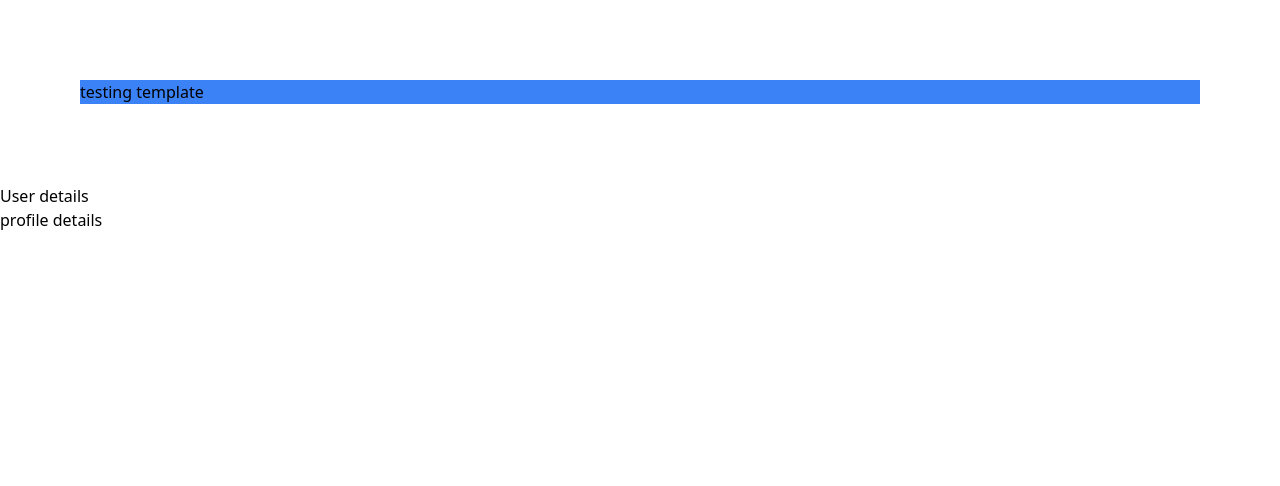
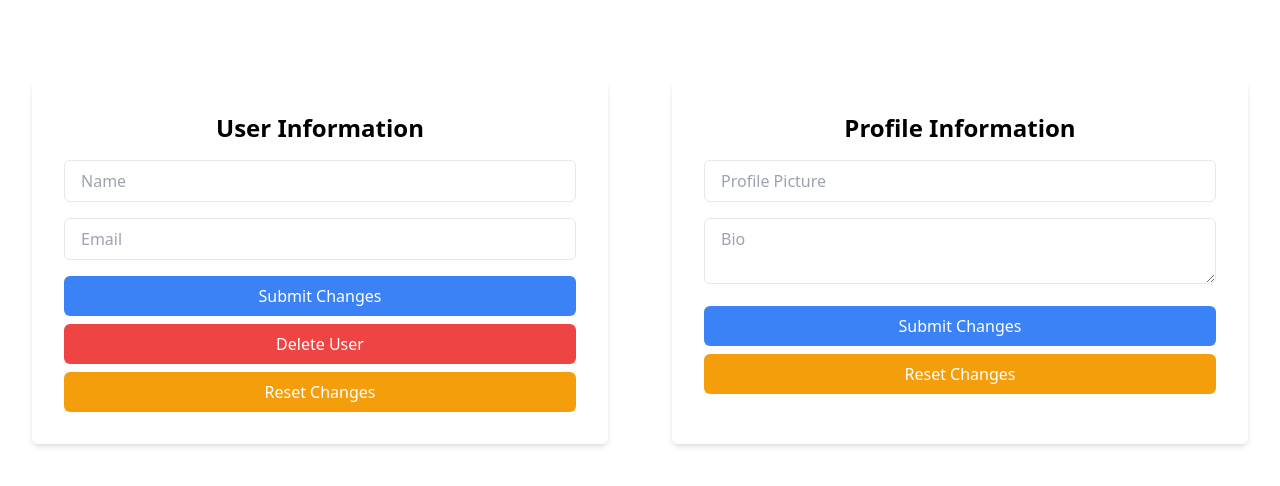
Before and after one commit to wells1989/Python-Flask-rehab_tracker, a Flask app: template templates/profile_page.html in a window 1280 px wide. Shown: the part 80-566 px from the top of the page. Run offline with Flask 3, Linux system fonts and the light colour scheme; the template is opened without the code that fills it, so the values that code supplies are empty.

Commit message:
profile page update / delete routes

```diff
--- a/app.py
+++ b/app.py
@@ -31,7 +31,7 @@ def register():
         fields = ('name', 'email', 'password', 'profile_pic', 'bio')
         values = process_request(request, *fields)
 
-        name, email, password, profile_pic, bio = values['email'], values["email"], values['password'], values['profile_pic'], values['bio']
+        name, email, password, profile_pic, bio = values['name'], values["email"], values['password'], values['profile_pic'], values['bio']
 
         logged_in_user, status_code = db_block(register_user, name, email, password, profile_pic, bio)
 
@@ -79,6 +79,10 @@ def logout():
         return redirect("/", code=301)
         # dev only return f'user logged out', 200
 
+@app.route('/deleted', methods=["GET", "DELETE"])
+def deleted():
+    return render_template("user_deleted.html")
+
 ## User routes
 @app.route('/users', methods=["GET"])
 def users():
@@ -97,7 +101,6 @@ def users():
 @app.route("/users/<int:id>", methods=["GET", "PUT", "DELETE"])
 def user(id):
     logged_in_user = session.get('logged_in_user')
-    print(logged_in_user)
     if not logged_in_user:
         return "Unauthorised", 401
 
@@ -105,19 +108,41 @@ def user(id):
         result = db_block(view_user, id, logged_in_user)
         if result:
             profile = db_block(select_profile, id, logged_in_user)[0]
-            print(profile)
             return render_template("profile_page.html", user=logged_in_user, profile=profile)
         else:
             return redirect("/")
 
     elif request.method == "PUT":
-        return update_wrapper(request, ["name", "email", "password"], id, update_user, logged_in_user)
+
+        result, status_code = update_wrapper(request, ["name", "email"], id, update_user, logged_in_user)
+
+        if status_code > 400:
+            return "Failed to update user", status_code
+
+        updated_user, status_code = db_block(view_user, id, logged_in_user)
+
+        session['logged_in_user'] = updated_user
+        # dev only for postman testing
+        user_agent = request.headers.get('User-Agent', '')
+        if 'Postman' in user_agent:
+            return "User updated successfully", 200
+            # slight BUG in that postman updates aren't reflected until user logs out and in again
+        else:
+            return updated_user, 200
 
     elif request.method == "DELETE":
 
-        result = db_block(delete_user, id, logged_in_user)
-        if result:
-            return result
+        result, status_code = db_block(delete_user, id, logged_in_user)
+        if status_code != 200:
+            return result, status_code
+        elif result:
+            session["logged_in_user"] = None
+
+            # dev only, postman testing
+            user_agent = request.headers.get('User-Agent', '')
+            if 'Postman' in user_agent:
+                return "User deleted successfully", 200
+            return redirect("/deleted")
         else:
             return 404
 
--- a/templates/profile_page.html
+++ b/templates/profile_page.html
@@ -1,21 +1,158 @@
 {% extends "base.html" %}
 
+{% block title %}User Profile{% endblock %}
+
 {% block content %}
+<div class = "flex justify-center flex-wrap">
+    <!-- User Form -->
+    <div class="container mx-auto mt-20 bg-white p-8 rounded-md shadow-md max-w-xl">
+        <h2 class="text-center text-2xl font-bold mb-4">User Information</h2>
+        <form id="userForm" action="/update_user" method="put">
+            <input type="text" name="name" placeholder="Name" required class="w-full px-4 py-2 mb-4 border rounded-md" value="{{ user.name }}">
+            <input type="email" name="email" placeholder="Email" required
+            pattern="[a-zA-Z0-9._%+-]+@[a-zA-Z0-9.-]+\.[a-zA-Z]{2,}$"
+            title="Enter a valid email address"
+            class="w-full px-4 py-2 mb-4 border rounded-md" value="{{ user.email }}">
+
+            <input type="hidden" name="user_id" value="{{ user.id }}" id = "user_id">
+            <input type="submit" id="editUser" value="Submit Changes" class="w-full bg-blue-500 text-white py-2 px-4 rounded-md cursor-pointer">
+            <button id="deleteUser" class="w-full bg-red-500 text-white py-2 px-4 rounded-md cursor-pointer mt-2">Delete User</button>
+            <button id="resetUser" class="w-full bg-yellow-500 text-white py-2 px-4 rounded-md cursor-pointer mt-2">Reset Changes</button>
+        </form>
+    </div>
+
+    <!-- Profile Form -->
+    <div class="container mx-auto mt-20 bg-white p-8 rounded-md shadow-md max-w-xl">
+        <h2 class="text-center text-2xl font-bold mb-4">Profile Information</h2>
+        <form id="profileForm" action="/users/profiles/{{ user.id }}" method="put">
+            <input type="text" name="profile_pic" placeholder="Profile Picture" required class="w-full px-4 py-2 mb-4 border rounded-md" value="{{ profile.profile_pic }}">
+            <textarea name="bio" placeholder="Bio" required class="w-full px-4 py-2 mb-4 border rounded-md">{{ profile.bio }}</textarea>
+            <input type="hidden" name="profile_id" value="{{ profile.id }}">
+            <input type="submit" id="editProfile" value="Submit Changes" class="w-full bg-blue-500 text-white py-2 px-4 rounded-md cursor-pointer">
+            <button id="resetForm" class="w-full bg-yellow-500 text-white py-2 px-4 rounded-md cursor-pointer mt-2">Reset Changes</button>
+        </form>
+    </div>
+</div>
 
 
-<h1 class="bg-blue-500 m-20"> testing template</h1>
+<script>
+    // User Form
+    document.getElementById('editUser').addEventListener('click', function(event) {
+        event.preventDefault();
+
+        var form = document.getElementById('userForm');
+        var name = form.querySelector('input[name="name"]').value;
+        var email = form.querySelector('input[name="email"]').value;
+
+        var url = '/users/{{ user.id }}';
+
+        var data = {
+        name: name,
+        email: email,
+        };
+
+        fetch(url, {
+            method: 'PUT',
+            headers: {
+                'Content-Type': 'application/json'
+            },
+            body: JSON.stringify(data)
+        })
 
 
-<div class="text-black">
-    <span>User details</span>
-    <span class="mr-4">{{ user.email }}</span>
-    <span>{{ user.name }}</span>
-</div>
+        .then(response => {
+            if (response.ok) {
+                alert("user updated!")
+                window.location.reload()
+            } else {
+                console.error('Error:', response.statusText);
+            }
+        })
+        .catch(error => {
+            console.error('Error:', error);
+        });
+    });
 
-<div class="text-red">
-    <span>profile details</span>
-    <span class="mr-4">{{ profile.profile_pic }}</span>
-    <span>{{ profile.bio }}</span>
-</div>
 
+    document.getElementById('deleteUser').addEventListener('click', function(event) {
+        event.preventDefault();
+        if (confirm("Are you sure you want to delete this user?")) {
+            // Logic to delete user
+        }
+
+        var url = '/users/{{ user.id }}';
+
+        fetch(url, {
+            method: 'DELETE',
+            headers: {
+                'Content-Type': 'application/json'
+            }
+        })
+
+        .then(response => {
+            if (response.ok) {
+                alert("user deleted!")
+                window.location.href = "/deleted"
+            } else {
+                console.error('Error:', response.statusText);
+            }
+        })
+        .catch(error => {
+            console.error('Error:', error);
+        });
+    });
+
+    // Profile Form
+    document.getElementById('editProfile').addEventListener('click', function(event) {
+        event.preventDefault();
+
+        var form = document.getElementById('profileForm');
+        var profilePic = form.querySelector('input[name="profile_pic"]').value;
+        var bio = form.querySelector('textarea[name="bio"]').value;
+        var profileId = form.querySelector('input[name="profile_id"]').value;
+
+        var url = '/users/profiles/{{ user.id }}';
+
+        var data = {
+        profile_pic: profilePic,
+        bio: bio,
+        profile_id: profileId
+        };
+
+        fetch(url, {
+            method: 'PUT',
+            headers: {
+                'Content-Type': 'application/json'
+            },
+            body: JSON.stringify(data)
+        })
+
+
+        .then(response => {
+            if (response.ok) {
+                alert("profile updated!")
+                // window.location.href = "/users/{{ user.id }}"
+                window.location.reload()
+            } else {
+                console.error('Error:', response.statusText);
+            }
+        })
+        .catch(error => {
+            console.error('Error:', error);
+        });
+    });
+
+    // resetting User / Profile Forms
+    document.getElementById('resetUser').addEventListener('click', function(event) {
+        event.preventDefault();
+        alert("form reset")
+        document.getElementById('userForm').reset();
+    });
+
+    document.getElementById('resetForm').addEventListener('click', function(event) {
+        event.preventDefault();
+        alert("form reset")
+        document.getElementById('profileForm').reset();
+    });
+</script>
 {% endblock %}
--- a/utils/utils.py
+++ b/utils/utils.py
@@ -2,6 +2,8 @@ import os
 import re
 import psycopg2
 from dotenv import load_dotenv
+import bcrypt
+import binascii
 
 load_dotenv()
 
```
Also changed, not shown: db.py (+6 -5 lines), templates/user_deleted.html (added, +17 -0 lines).
